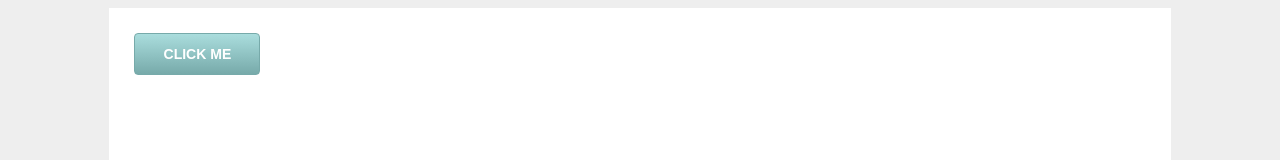
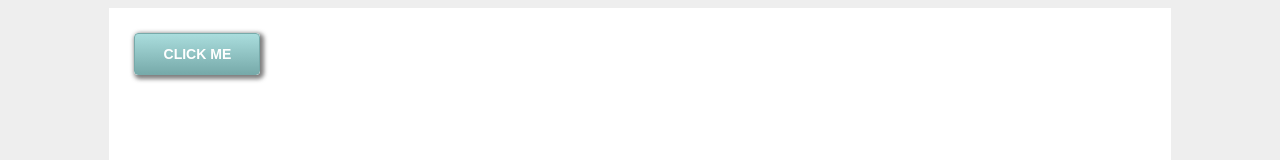
Before and after one commit to tomasz-belech/CSS-course-1, a plain HTML site: page index.html in a window 1280 px wide. Shown: the top 160 px of the page. Drawn offline with Linux system fonts and the light colour scheme.

Commit message:
box shadow in css

```diff
--- a/CSS/syntax.css
+++ b/CSS/syntax.css
@@ -21,6 +21,7 @@
     background: -moz-linear-gradient(top, #aadddd 0%, #77aaaa 100%);
     background: -webkit-linear-gradient(top, #aadddd 0%, #77aaaa 100%);
     background: linear-gradient(top, #aadddd 0%, #77aaaa 100%);
+    box-shadow: 2px 2px 4px 2px rgba(40,40,40,0.6);
 
 }
 
```
